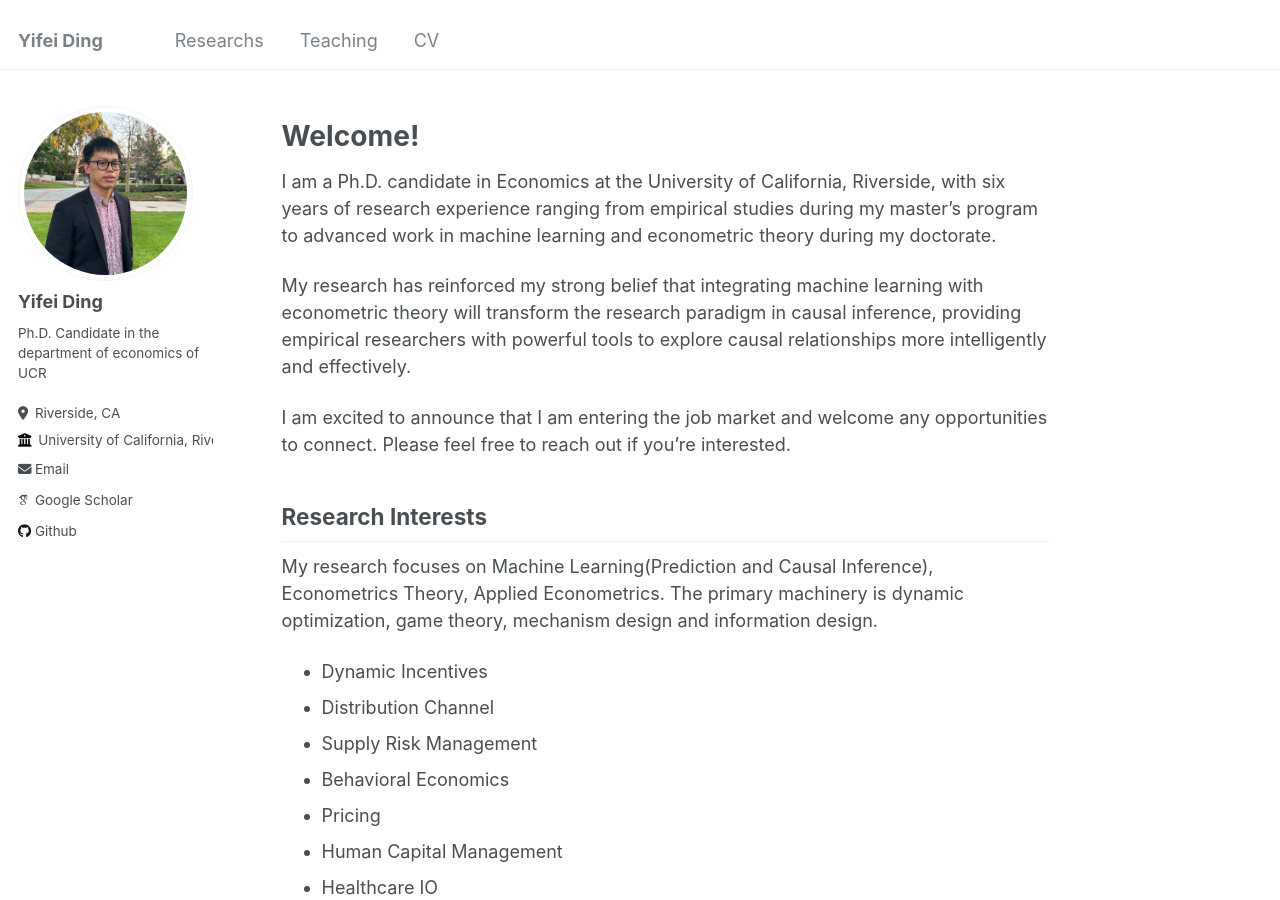
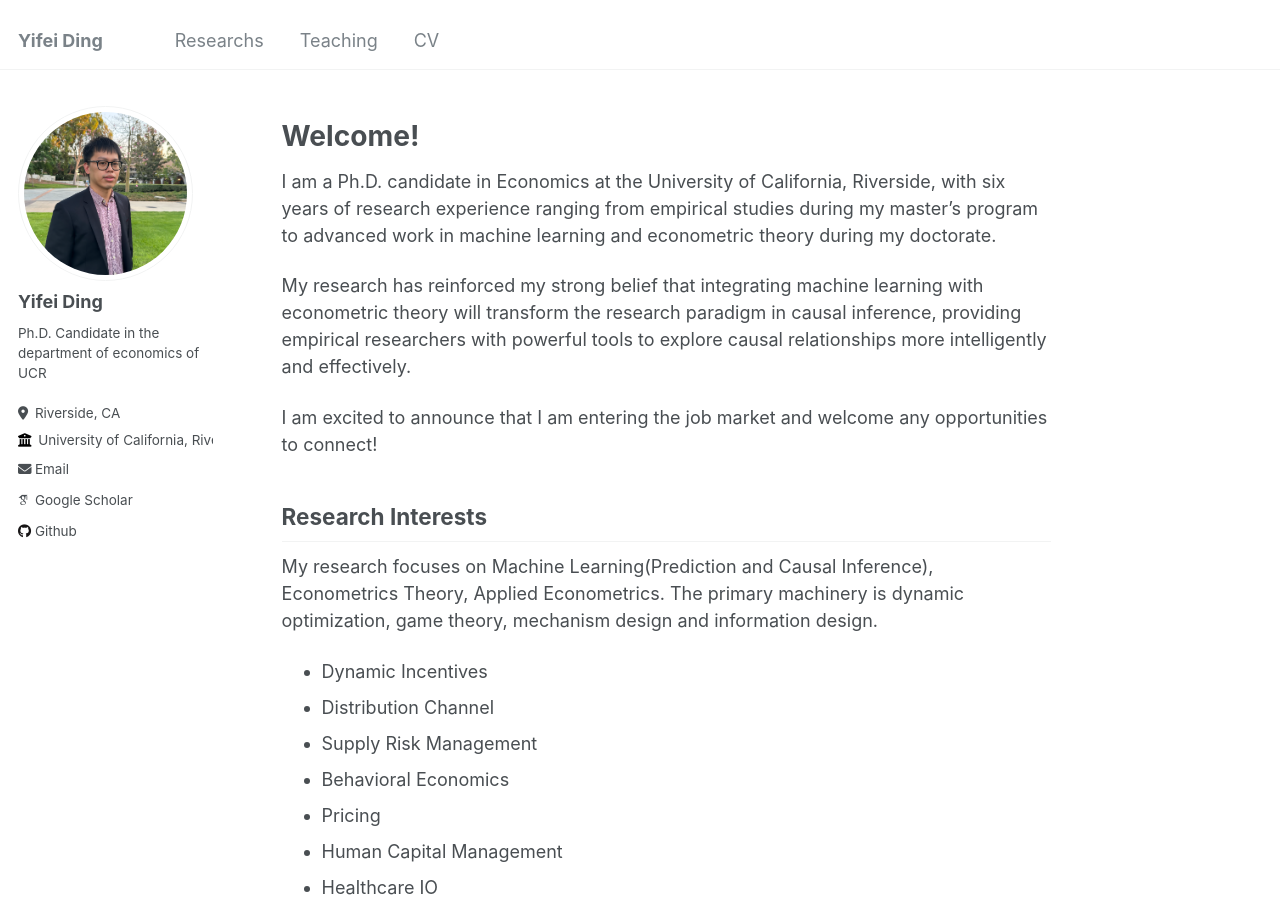
Before and after one commit to YifeiDing-UCR/YifeiDing-UCR.github.io, a Jekyll site: the page built from _pages/about.md, in a window 1280 px wide and 900 px high. Built offline with Jekyll 4.4.1, drawn with Linux system fonts in a browser that asks for light colours; some web fonts are replaced.

Commit message:
Update about.md

```diff
--- a/_pages/about.md
+++ b/_pages/about.md
@@ -14,7 +14,7 @@ I am a Ph.D. candidate in Economics at the University of California, Riverside,
 
 My research has reinforced my strong belief that integrating machine learning with econometric theory will transform the research paradigm in causal inference, providing empirical researchers with powerful tools to explore causal relationships more intelligently and effectively.
 
-I am excited to announce that I am entering the job market and welcome any opportunities to connect. Please feel free to reach out if you're interested.
+I am excited to announce that I am entering the job market and welcome any opportunities to connect!
 
 ## Research Interests
 
```
